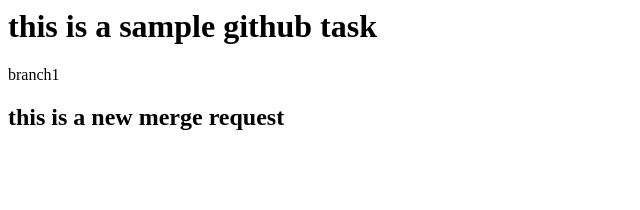
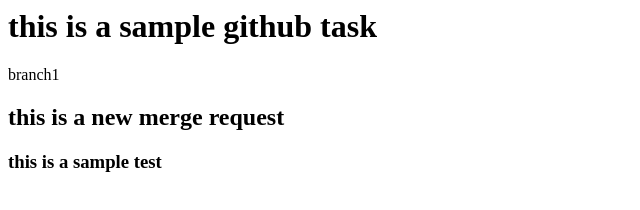
Before and after one commit to djangoproject132/sample, a plain HTML site: page index.html in a window 1280 px wide. Shown: the whole page, without its empty margins (0-640 px from the left). Drawn offline with Linux system fonts and the light colour scheme.

Commit message:
Update index.html (#7)

```diff
--- a/index.html
+++ b/index.html
@@ -3,6 +3,6 @@
         <h1>this is a sample github task</h1>
       branch1
         <h2>this is a new merge request</h2>
-
+        <h3>this is a sample test</h3>
         </body>
     </html>
```
